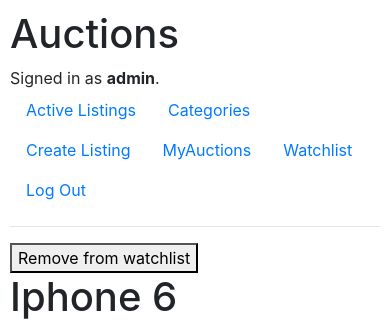
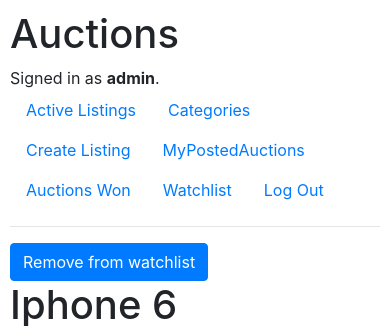
Before and after one commit to Migueldj/Commerce, a Django app: page /categories/1/1 in a window 390 px wide. Shown: the top 326 px of the page. Run offline with Django 3.2, Linux system fonts and the light colour scheme; a user stored in the database is signed in; data comes from the database, SQL or seed files in the repository; both versions use the stored data as it was after the commit; tables that the repository leaves empty hold one stand-in row (values such as "Sample post"); some libraries are stand-ins or nearby versions.

Commit message:
All requirements already work, just pending the responsive and UI design

```diff
--- a/auctions/templates/auctions/layout.html
+++ b/auctions/templates/auctions/layout.html
@@ -28,11 +28,15 @@
                     <a class="nav-link" href="{% url 'create' %}">Create Listing</a>
                 </li>
                 <li class="nav-item">
-                    <a class="nav-link" href="{% url 'userAuctions' %}">MyAuctions</a>
+                    <a class="nav-link" href="{% url 'userAuctions' %}">MyPostedAuctions</a>
+                </li>
+                <li class="nav-item">
+                    <a class="nav-link" href="{% url 'won' %}">Auctions Won</a>
                 </li>
                 <li class="nav-item">
                     <a class="nav-link" href="{% url 'watchlist_view' %}">Watchlist</a>
                 </li>
+
                 <li class="nav-item">
                     <a class="nav-link" href="{% url 'logout' %}">Log Out</a>
                 </li>
--- a/auctions/templates/auctions/listing.html
+++ b/auctions/templates/auctions/listing.html
@@ -5,29 +5,38 @@
         {% if user.is_authenticated and listing.user != request.user %}
             {% if onWatchlist == False %}
                 <a href="{% url 'watchlist' listing.id %}">
-                    <button>
-                        Add to watchlist
-                    </button>
+                    <button type="button" class="btn btn-primary">Add to watchlist</button>
                 </a>
             {% else %}
                 <a href="{% url 'watchlist' listing.id %}">
-                    <button>
-                        Remove from watchlist
-                    </button>
+                    <button type="button" class="btn btn-primary">Remove from watchlist</button>
                 </a>
             {% endif %}
         {% elif user.is_authenticated and listing.user.id == user.id %}
-            {% if listing.active is True %}
+            {% if listing.active is True and bidsSoFar > 0 %}
                 <a href="{% url 'close' listing.id %}">
-                    <button>
-                        Close Auction
-                    </button>
+                    <button type="button" class="btn btn-warning">Close Auction</button>
+                </a>
+
+            {% elif listing.active is True and bidsSoFar == 0 %}
+                <a href="{% url 'delete' listing.id %}">
+                    <button type="button" class="btn btn-danger">Delete Auction</button>
                 </a>
             {% else %}
-                Auction Closed
-                Winner: {{listing.winner}}
+                <div class="alert alert-info" role="alert">
+                    <p>Auction Closed</p>
+                    <p>Winner: {{winner}} </p>
+                </div>
             {% endif %}
+
         {% endif %}
+
+        {% if user.is_authenticated and user == winner %}
+            <div class="alert alert-success" role="alert">
+                You won!
+            </div>
+        {% endif %}
+
     </div>
     <div>
         <h1>{{listing.title}}</h1>
@@ -44,13 +53,17 @@
         <p>Higher bid: <strong>{{higherBidNumber}}</strong> </p>
         <p>Bids so far: <strong>{{bidsSoFar}}</strong> <p>
     </div>
+
     {% if user.is_authenticated %}
+
         {% if listing.active is True %}
             {% if error %}
                 <div class="alert alert-danger" role="alert">
                     New bid must be higher than previous higher bid
                 </div>
             {% endif %}
+
+            {% if user != listing.user %}
             <div>
                 <form action="{% url 'listing' listing.category listing.id %}" method="POST">
                     {% csrf_token %}
@@ -58,8 +71,9 @@
                     <button type="submit" class="btn btn-primary" name="bidBtn">Add new bid</button>
                 </form>
             </div>
+            {% endif %}
+        {% endif %}
 
-        {% endif %}
         <div>
             <form action="{% url 'listing' listing.category listing.id %}" method="POST">
                 {% csrf_token %}
@@ -67,7 +81,7 @@
                 <button type="submit" class="btn btn-primary" name="commentBtn">Submit</button>
             </form>
         </div>
-    {% endif %}
+
         <div>
             <ul>
                 {% for comment in comments %}
@@ -81,4 +95,7 @@
                 {% endfor %}
             </ul>
         </div>
+
+    {% endif %}
+
 {%  endblock %}
--- a/auctions/urls.py
+++ b/auctions/urls.py
@@ -15,4 +15,6 @@
     path("myauctions", views.userAuctions, name="userAuctions"),
     path("watchlist_view", views.watchlist_view, name="watchlist_view"),
     path("closeAuction/<int:listing_id>", views.close, name="close"),
+    path("delete/<int:listing_id>", views.delete, name="delete"),
+    path("auctionsWon", views.won, name="won"),
 ]
--- a/auctions/views.py
+++ b/auctions/views.py
@@ -1,3 +1,4 @@
+from typing import List
 from django.contrib.auth import authenticate, login, logout
 from django.db import IntegrityError
 from django.db.models.deletion import RESTRICT
@@ -228,14 +229,40 @@
     #user = User.objects.get(pk=user_id) #Este lo usé cuando devolvía el id del usuario
     user = request.user
     auctions = user.UserListings.all()
+
     return render(request, "auctions/userAuctions.html",{
         "userAuctions":auctions,
     })
 
 @login_required(login_url='login')
 def close(request, listing_id):
+    user = request.user
     listing = Listing.objects.get(pk=listing_id)
-    listing.active = False
-    listing.winner = listing.ListingHigherBid.all().last().user
-    listing.save()
-    return HttpResponseRedirect(reverse("listing", kwargs={'category_name': listing.category,'listing_id':listing.id}))
+    bidsSoFar = listing.ListingHigherBid.all().count()
+    if listing.user == user and bidsSoFar > 0:
+        listing.active = False
+        listing.winner = listing.ListingHigherBid.all().last().user
+        listing.save()
+        return HttpResponseRedirect(reverse("listing", kwargs={'category_name': listing.category,'listing_id':listing.id}))
+    else:
+        return HttpResponseRedirect(reverse("listing", kwargs={'category_name': listing.category,'listing_id':listing.id}))
+
+@login_required(login_url='login')
+def delete(request,listing_id):
+    listing = Listing.objects.get(pk=listing_id)
+    user = request.user
+    if User.objects.filter(pk = user.id).exists() and user == listing.user:
+        listing.delete()
+        return HttpResponseRedirect(reverse("index"))
+    else:
+        return HttpResponseRedirect(reverse("listing", kwargs={'category_name': listing.category,'listing_id':listing.id}))
+
+@login_required(login_url='login')
+def won(request):
+    user = request.user
+    listings = user.ListingsWon.all()
+    won = True
+    return render(request, "auctions/userAuctions.html",{
+        'userAuctions':listings,
+        'won': won,
+    })
```
Also changed, not shown: auctions/templates/auctions/userAuctions.html (+10 -2 lines), db.sqlite3. Lines whose indentation alone changed are shown as unchanged.
